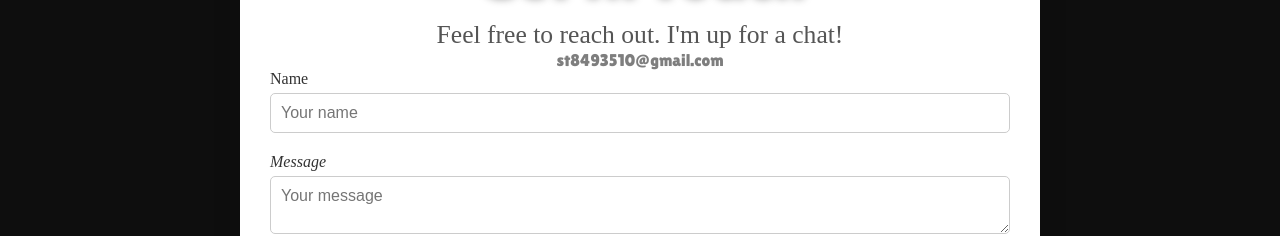
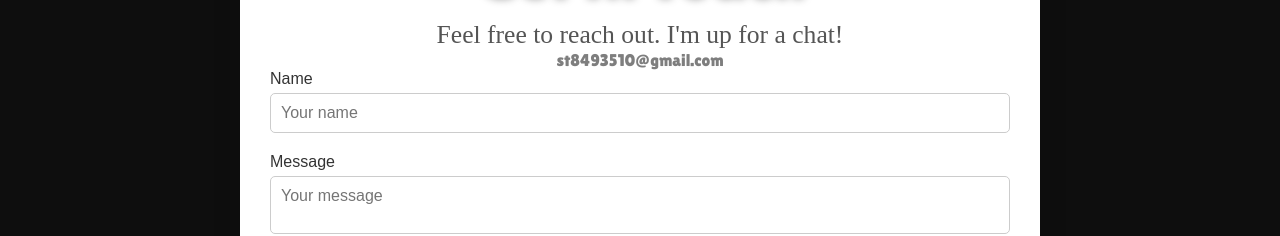
Before and after one commit to SantoshThapa9/santosh, a React (Vite) app: page / in a window 1280 px wide. Shown: the part 3463-3699 px from the top of the page. Built offline with nearby package versions, Linux system fonts and the light colour scheme.

Commit message:
improvement

```diff
--- a/src/pages/Contact.module.scss
+++ b/src/pages/Contact.module.scss
@@ -74,6 +74,8 @@
   display: block;
   margin-bottom: 5px;
   color: #333;
+  font-family: Arial, Helvetica, sans-serif;
+  font-style: normal;
 }
 
 .formInput,
@@ -84,6 +86,7 @@
   border-radius: 5px;
   font-size: 1rem;
   font-family: Arial, Helvetica, sans-serif;
+  resize: none;
 }
 
 .submitButton {
```
